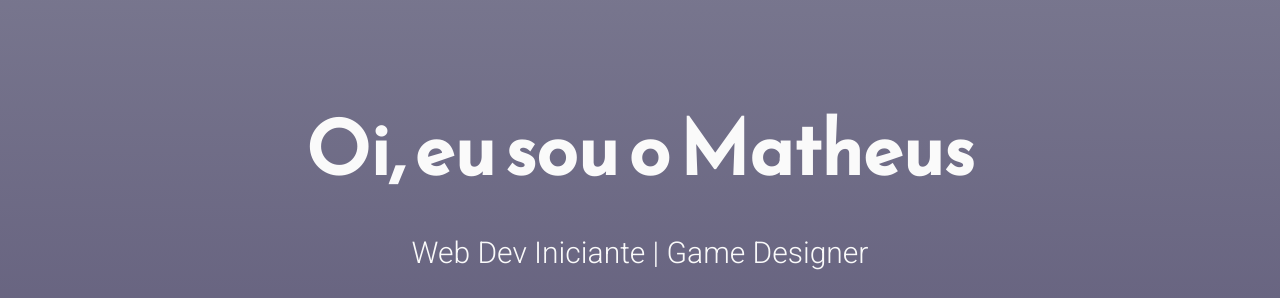
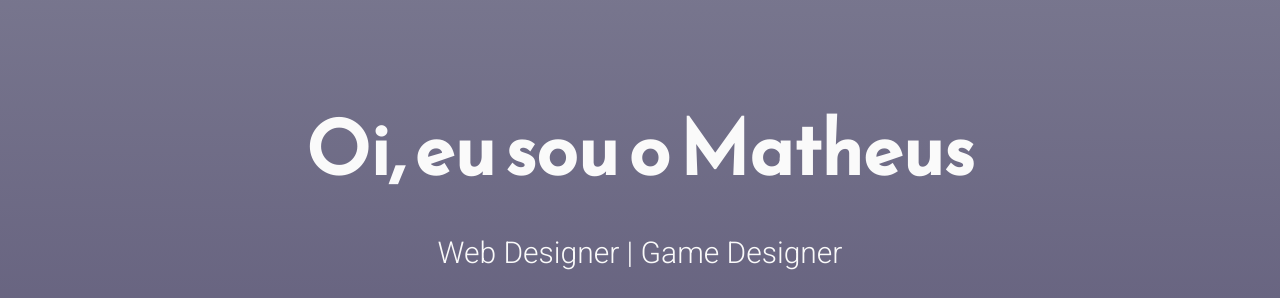
Before and after one commit to matheusassed/matheusassed.github.io, a plain HTML site: page index.html in a window 1280 px wide. Shown: the part 164-462 px from the top of the page. Drawn offline with Linux system fonts and the light colour scheme.

Commit message:
Update index.html

```diff
--- a/index.html
+++ b/index.html
@@ -16,7 +16,7 @@
 <body>
 	<main>
 		<div class="intro">Oi, eu sou o Matheus</div>
-		<div class="tagline">Web Dev Iniciante | Game Designer</div>
+		<div class="tagline">Web Designer | Game Designer</div>
 		<div class="icons-social">
 			<a target="_blank" href="https://github.com/matheusassed"><i class="fab fa-github"></i></a>
 			<a target="_blank" href="https://www.linkedin.com/in/matheusassed"><i class="fab fa-linkedin"></i></a>
```
